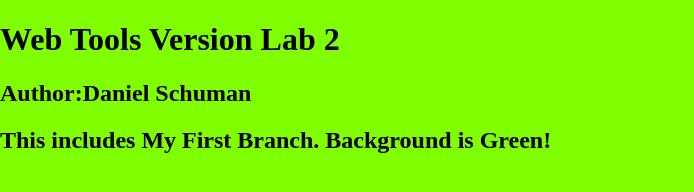
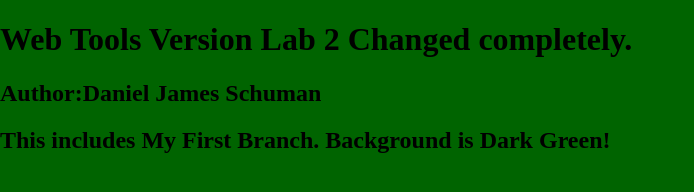
Before and after one commit to danjschuman/wtvclab3schuman, a plain HTML site: page index.html in a window 1280 px wide. Shown: the whole page, without its empty margins (0-694 px from the left). Drawn offline with nearby package versions, Linux system fonts and the light colour scheme.

Commit message:
I changed the assignment to have my full name Daniel James Schuman.
I made the background a dark green. I changed Lab 2 to have different typing.

```diff
--- a/_css/main.css
+++ b/_css/main.css
@@ -9,7 +9,8 @@ html {
 }
 html, body  {
 	margin: 0;
-    background-color:chartreuse;
+    background-color:darkgreen;
+    margin:0;
 }
 /* Correct `block` display not defined in IE 8/9.*/
 article,aside,details,figcaption,figure,footer,header,main,nav,section,summary {
--- a/index.html
+++ b/index.html
@@ -14,9 +14,9 @@
     </head>
     <body>
     <header>
-	<h1>Web Tools Version Lab 2</h1>
-    <h2>Author:Daniel Schuman</h2>
-    <h2>This includes My First Branch. Background is Green!</h2>
+	<h1>Web Tools Version Lab 2 Changed completely.</h1>
+    <h2>Author:Daniel James Schuman</h2>
+    <h2>This includes My First Branch. Background is Dark Green!</h2>
     </header>
     <nav id="pageNav">
     </nav>
```
